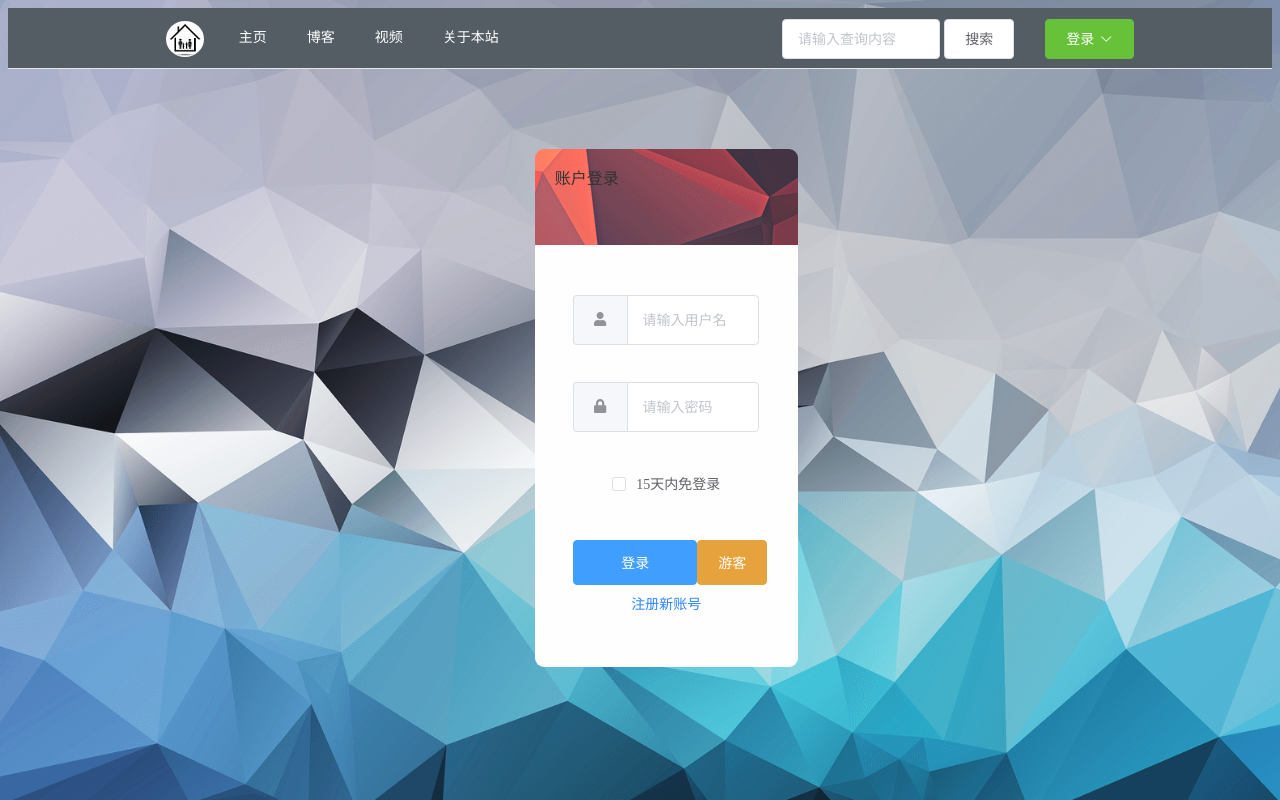
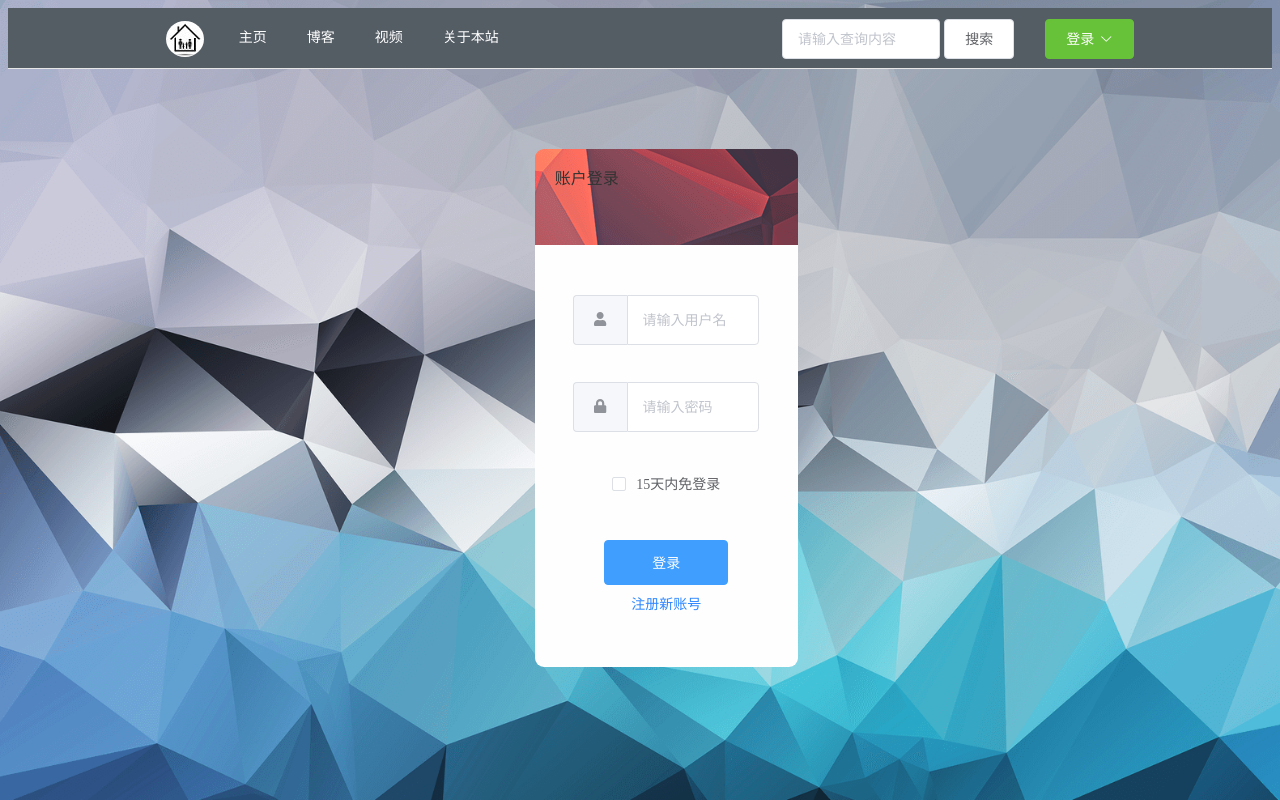
Before and after one commit to wangcanfeng01/do123-ui, a Vue app: page /login in a window 1280 px wide. Built offline with nearby package versions, Linux system fonts and the light colour scheme; no server answers; what mavon-editor would draw is missing.

Commit message:
Update login.vue

```diff
--- a/src/components/home/login.vue
+++ b/src/components/home/login.vue
@@ -29,11 +29,8 @@
             <el-col :span="20" :offset="2">
               <el-form-item style="margin-top: 25px">
                 <el-row>
-                  <el-col :span="16">
+                  <el-col :span="16" :offset="4">
                     <el-button type="primary" @click="userLogin('loginForm')" class="loginButton">登录</el-button>
-                  </el-col>
-                  <el-col :span="8">
-                    <el-button type="warning" @click="visitorLogin()" style="height: 45px">游客</el-button>
                   </el-col>
                 </el-row>
                 <el-row>
@@ -98,26 +95,21 @@ export default {
         }
       })
     },
-    visitorLogin () {
-      this.loginForm.username = '游客'
-      this.loginForm.password = 'visitor'
-      this.loginRequest()
-    },
     loginRequest () {
       this.$http.post('/ui/user/login?username=' + this.loginForm.username + '&password=' + this.loginForm.password).then(response => {
         if (response && response.data) {
           if (response.data.code === '0') {
             this.$emit('listenLogin', 'true')
             // // 跳转到登录成功的路径上
+            localStorage.setItem('user', this.loginForm.username)
             if (this.$route.query.redirect) {
-              localStorage.setItem('user', this.loginForm.username)
               let redirect = this.$route.query.redirect
               window.location.href = redirect
             } else {
               window.location.href = response.data.data
             }
           } else {
-            this.$message.error(response.data)
+            this.$message.error(response.data.msg)
           }
         } else {
           this.$message.error('用户名或密码输入错误')
```
